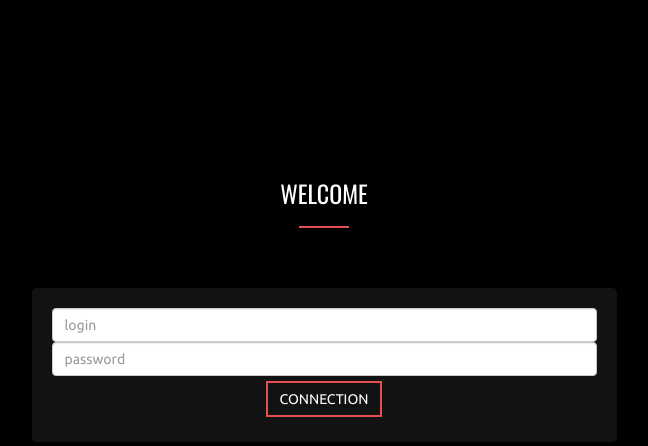
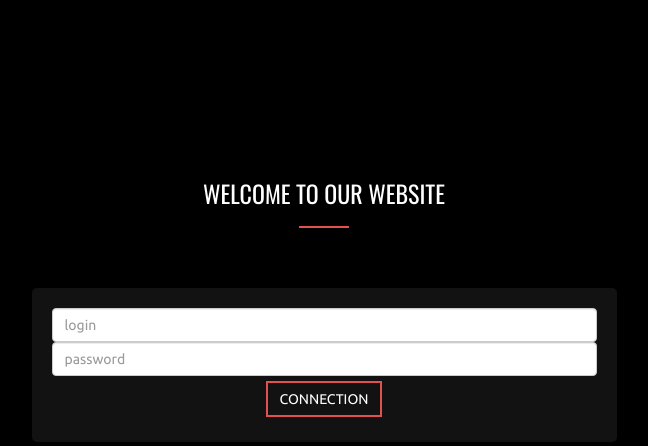
Before and after one commit to supermaciz/webapp_skyline, a Django app: page / in a window 1280 px wide. Shown: the part 51-497 px from the top of the page, without its empty margins (316-964 px from the left). Run offline with Django 3.2, Linux system fonts and the light colour scheme; some libraries are stand-ins or nearby versions.

Commit message:
Better welcome message

```diff
--- a/connection/templates/connection/connection.html
+++ b/connection/templates/connection/connection.html
@@ -65,7 +65,7 @@
 </div>
 {% else %}
 
-<div class="header"><h3>WELCOME</h3>
+<div class="header"><h3>WELCOME TO OUR WEBSITE</h3>
 <hr></div>
 
 <form role="form" method="post" action="/"
```
